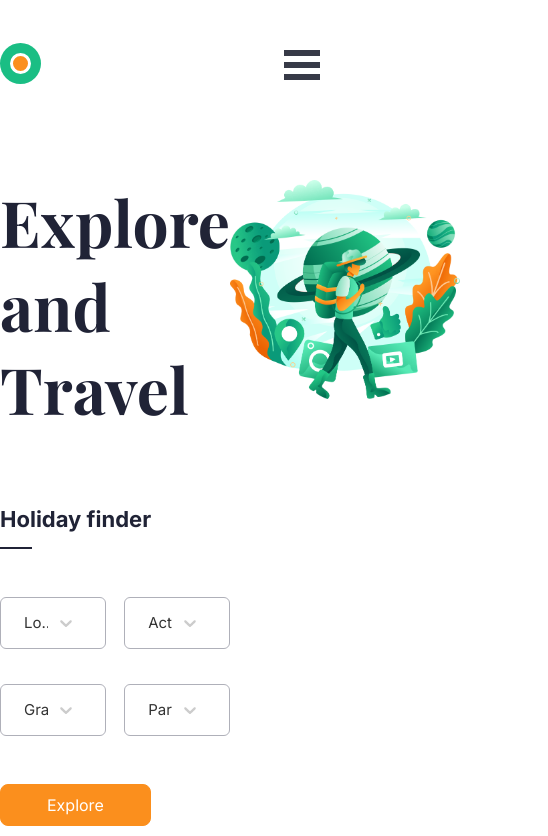
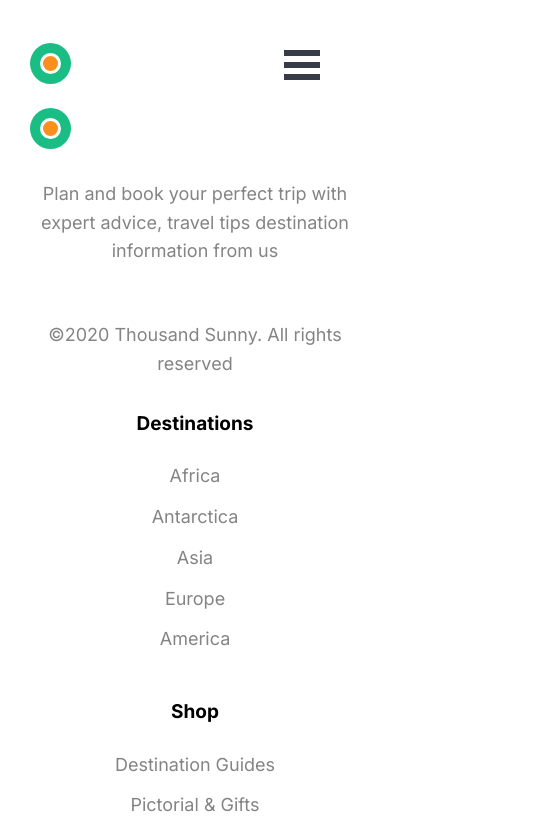
Before and after one commit to olehlavryk/tour-and-travel, a React (Create React App) app: page / in a window 390 px wide. Shown: the top 836 px of the page, 548 px wide, since content can reach past the window. Built offline with nearby package versions, Linux system fonts and the light colour scheme.

Commit message:
Add mobile optimization for Footer

```diff
--- a/src/components/BurgerMenu/BurgerMenu.js
+++ b/src/components/BurgerMenu/BurgerMenu.js
@@ -1,9 +1,6 @@
-import styled from 'styled-components';
 import { slide as Menu } from "react-burger-menu";
 import { mainMenuList } from 'src/config/config';
 import "./BurgerMenu.css";
-
-const StyledBurgerMenu = styled.div``;
 
 const BurgerMenu = () => {
     return (
--- a/src/components/Button/Button.js
+++ b/src/components/Button/Button.js
@@ -3,7 +3,7 @@ import styled from 'styled-components';
 const OutlinedButton = styled.button.attrs(props => ({ outlined: true }))`
     border:none;
     background-color: transparent;
-    font-family: ${props => props.theme.fonts.tertiary || 'sans- serif'};
+    font-family: ${props => props.theme.fonts.tertiary || 'sans-serif'};
     border: 1px solid ${props => props.theme.colors.accent || '#000'};
     color: ${props => props.theme.colors.accent || '#000'};
     border-radius: 8px;
--- a/src/components/Container/Container.js
+++ b/src/components/Container/Container.js
@@ -1,4 +1,5 @@
 import styled from 'styled-components';
+import { device } from 'src/config/devices';
 
 const Container = (props) => {
     return (
@@ -9,20 +10,23 @@ const Container = (props) => {
 export default Container;
 
 const StyledContainer = styled.div`
-    padding-right: 50px;
-    padding-left: 50px;
+    width: calc(100% - 60px);
+    padding-right: 30px;
+    padding-left: 30px;
     margin-right: auto;
     margin-left: auto;
 
-    @media (min-width: 768px) {
-        width: 750px;
+    @media ${device.tablet} {
+        width: 738px;
     }
 
-    @media (min-width: 992px) {
+    @media ${device.tabletL} {
         width: 960px;
     }
 
-    @media (min-width: 1200px) {
+    @media ${device.laptopM} {
         width: 1120px;
+        padding-right: 50px;
+        padding-left: 50px;
     }
 `;
--- a/src/components/Footer/Footer.js
+++ b/src/components/Footer/Footer.js
@@ -5,95 +5,7 @@ import Row from 'src/components/Row/Row';
 import Container from 'src/components/Container/Container';
 import { footerSocialList, footerListLeft, footerListMiddle, footerListRight } from 'src/config/config';
 import Logo from 'src/components/Logo/Logo';
-
-const Footer = () => {
-    return (
-        <StyledFooter>
-            <Container>
-                <Row>
-                    <StyledFooterTop>
-                        <Flex justify="space-between">
-                            <StyledFooterTopLeft>
-                                <Logo />
-                                <p>
-                                    Plan and book your perfect trip with
-                                    expert advice, travel tips destination
-                                    information from us
-                                </p>
-                                <p>
-                                    &copy;2020 Thousand Sunny. All rights reserved
-                                </p>
-                            </StyledFooterTopLeft>
-
-                            <StyledFooterTopRight>
-                                <Flex justify="space-between">
-                                    <div>
-                                        <ListTitle>
-                                            Destinations
-                                        </ListTitle>
-                                        <FooterList>
-                                            {footerListLeft.map(item => (
-                                                <li key={item.id}>
-                                                    <a href={item.url}>
-                                                        {item.name}
-                                                    </a>
-                                                </li>
-                                            ))}
-                                        </FooterList>
-                                    </div>
-                                    <div>
-                                        <ListTitle>
-                                            Shop
-                                        </ListTitle>
-                                        <FooterList>
-                                            {footerListMiddle.map(item => (
-                                                <li key={item.id}>
-                                                    <a href={item.url}>
-                                                        {item.name}
-                                                    </a>
-                                                </li>
-                                            ))}
-                                        </FooterList>
-                                    </div>
-                                    <div>
-                                        <ListTitle>
-                                            Interests
-                                        </ListTitle>
-                                        <FooterList>
-                                            {footerListRight.map(item => (
-                                                <li key={item.id}>
-                                                    <a href={item.url}>
-                                                        {item.name}
-                                                    </a>
-                                                </li>
-                                            ))}
-                                        </FooterList>
-                                    </div>
-                                </Flex>
-                            </StyledFooterTopRight>
-                        </Flex>
-                    </StyledFooterTop>
-
-                    <StyledFooterBottom>
-                        <Flex justify="center">
-                            <StyledSocialList>
-                                {footerSocialList.map(item => (
-                                    <li key={item.id}>
-                                        <a href={item.url}>
-                                            <Icon name={item.name} />
-                                        </a>
-                                    </li>
-                                ))}
-                            </StyledSocialList>
-                        </Flex>
-                    </StyledFooterBottom>
-                </Row>
-            </Container>
-        </StyledFooter>
-    );
-}
-
-export default Footer;
+import { device } from 'src/config/devices';
 
 const StyledFooter = styled.footer`
 
@@ -101,28 +13,57 @@ const StyledFooter = styled.footer`
 
 const StyledSocialList = styled.ul`
 
+    @media ${device.mobileS} {
+        text-align: center;
+    }
+
     li {
         display: inline-block;
         margin: 0 17px;
+
+        @media ${device.mobileS} {
+            margin-bottom: 15px;
+        }
     }
 `;
 
 const StyledFooterTop = styled.div`
-    margin-bottom: 80px;
+    margin-bottom: 40px;
+    display: flex;
+    justify-content: space-between;
+    flex-wrap: wrap;
+
+    @media ${device.tabletL} {
+        margin-bottom: 80px;
+
+    }
 `;
 
 const StyledFooterTopLeft = styled.div`
-    max-width: 28%;
     width: 100%;
 
+    @media ${device.mobileS} {
+        max-width: 100%;
+    }
+
+    @media ${device.tablet} {
+        max-width: 28%;
+    }
+
     p {
-        font-family: ${props => props.theme.fonts.tertiary || 'sans- serif'};
+        font-family: ${props => props.theme.fonts.tertiary || 'sans-serif'};
         font-weight: 300;
         font-size: 18px;
         line-height: 1.6;
         color: #848484;
 
+        @media ${device.mobileS} {
+            text-align:center;
+        }
 
+        @media ${device.tablet} {
+            text-align: left;
+        }
     }
 
     & p:nth-of-type(1) {
@@ -132,28 +73,69 @@ const StyledFooterTopLeft = styled.div`
 `;
 
 const StyledFooterTopRight = styled.div`
-    max-width: 60%;
+
     width: 100%;
-    padding-top: 15px
+    padding-top: 15px;
+    display: flex;
+    justify-content: space-between;
+    flex-wrap: wrap;
+
+    @media ${device.mobileS} {
+        max-width: 100%;
+        justify-content: center;
+    }
+
+    @media ${device.tablet} {
+        max-width: 60%;
+        justify-content: space-between;
+        padding-top: 0;
+    }
 `;
 
-
 const ListTitle = styled.h6`
-    font-family: ${props => props.theme.fonts.tertiary || 'sans- serif'};
+    font-family: ${props => props.theme.fonts.tertiary || 'sans-serif'};
     font-size: 19px;
     line-height: 1.3;
     font-weight: 700;
     color: ${props => props.theme.colors.primary};
-    margin-bottom: 30px
+    margin-bottom: 30px;
+
+    @media ${device.mobileS} {
+        width: 100%;
+        text-align: center;
+    }
+
+    @media ${device.tablet} {
+        width: 100%;
+        text-align: left;
+    }
+
+
 `;
 
 const FooterList = styled.ul`
 
+    @media ${device.mobileS} {
+        margin-bottom: 50px;
+    }
+
+    @media ${device.tabletL} {
+        margin-bottom: 0;
+    }
+
     li {
+
+        @media ${device.mobileS} {
+            text-align: center;
+        }
+
+        @media ${device.tablet} {
+            text-align: left;
+        }
 
         a {
             display: inline-block;
-            font-family: ${props => props.theme.fonts.tertiary || 'sans- serif'};
+            font-family: ${props => props.theme.fonts.tertiary || 'sans-serif'};
             font-size: 18px;
             font-weight: 300;
             color: #848484;
@@ -176,4 +158,105 @@ const StyledFooterBottom = styled.div`
     padding-top: 32px;
     padding-bottom: 32px;
     border-top: 1px solid #C4C4C4;
+    display: flex;
+    justify-content: center;
 `;
+
+const StyledBox = styled.div`
+
+
+    @media ${device.mobileS} {
+        width: 100%;
+    }
+
+    @media ${device.tablet} {
+        width: 50%;
+    }
+
+    @media ${device.tabletL} {
+        width: auto;
+    }
+`;
+
+const Footer = () => {
+    return (
+        <StyledFooter>
+            <Container>
+                <Row>
+                    <StyledFooterTop>
+                        <StyledFooterTopLeft>
+                            <Logo />
+                            <p>
+                                Plan and book your perfect trip with
+                                expert advice, travel tips destination
+                                information from us
+                                </p>
+                            <p>
+                                &copy;2020 Thousand Sunny. All rights reserved
+                            </p>
+                        </StyledFooterTopLeft>
+
+                        <StyledFooterTopRight>
+                            <StyledBox>
+                                <ListTitle>
+                                    Destinations
+                                    </ListTitle>
+                                <FooterList>
+                                    {footerListLeft.map(item => (
+                                        <li key={item.id}>
+                                            <a href={item.url}>
+                                                {item.name}
+                                            </a>
+                                        </li>
+                                    ))}
+                                </FooterList>
+                            </StyledBox>
+                            <StyledBox>
+                                <ListTitle>
+                                    Shop
+                                    </ListTitle>
+                                <FooterList>
+                                    {footerListMiddle.map(item => (
+                                        <li key={item.id}>
+                                            <a href={item.url}>
+                                                {item.name}
+                                            </a>
+                                        </li>
+                                    ))}
+                                </FooterList>
+                            </StyledBox>
+                            <StyledBox>
+                                <ListTitle>
+                                    Interests
+                                        </ListTitle>
+                                <FooterList>
+                                    {footerListRight.map(item => (
+                                        <li key={item.id}>
+                                            <a href={item.url}>
+                                                {item.name}
+                                            </a>
+                                        </li>
+                                    ))}
+                                </FooterList>
+                            </StyledBox>
+                        </StyledFooterTopRight>
+                    </StyledFooterTop>
+
+                    <StyledFooterBottom>
+                        <StyledSocialList>
+                            {footerSocialList.map(item => (
+                                <li key={item.id}>
+                                    <a href={item.url}>
+                                        <Icon name={item.name} />
+                                    </a>
+                                </li>
+                            ))}
+                        </StyledSocialList>
+                    </StyledFooterBottom>
+                </Row>
+            </Container>
+        </StyledFooter>
+    );
+}
+
+export default Footer;
--- a/src/components/Main/Main.js
+++ b/src/components/Main/Main.js
@@ -8,11 +8,11 @@ import Stories from 'src/components/Sections/Stories/Stories';
 const Main = () => {
     return (
         <StyledMain>
-            <TraveFinder />
+            {/* <TraveFinder />
             <TravelStory />
             <Destinations />
             <Testimonials />
-            <Stories />
+            <Stories /> */}
         </StyledMain>
     );
 }
--- a/src/components/Navigation/Navigation.js
+++ b/src/components/Navigation/Navigation.js
@@ -1,18 +1,6 @@
 import styled from 'styled-components';
 import Button from 'src/components/Button/Button';
 import Menu from 'src/components/Menu/Menu';
-
-const Navigation = () => {
-    return (
-        <StyledNavigation>
-            <Menu />
-            <Button>Login</Button>
-            <Button primary>Register</Button>
-        </StyledNavigation>
-    );
-}
-
-export default Navigation;
 
 const StyledNavigation = styled.nav`
     display: flex;
@@ -29,3 +17,15 @@ const StyledNavigation = styled.nav`
     }
 
 `;
+
+const Navigation = () => {
+    return (
+        <StyledNavigation>
+            <Menu />
+            <Button>Login</Button>
+            <Button primary>Register</Button>
+        </StyledNavigation>
+    );
+}
+
+export default Navigation;
--- a/src/components/Paragraph/Paragraph.js
+++ b/src/components/Paragraph/Paragraph.js
@@ -9,7 +9,7 @@ const Paragraph = (props) => {
 export default Paragraph;
 
 const StyledParagraph = styled.p`
-    font-family:  ${props => props.theme.fonts.secondary || 'sans- serif'};
+    font-family:  ${props => props.theme.fonts.secondary || 'sans-serif'};
     font-style: normal;
     font-weight: 300;
     font-size: 17px;
--- a/src/components/Row/Row.js
+++ b/src/components/Row/Row.js
@@ -1,4 +1,5 @@
 import styled from 'styled-components';
+import { device } from 'src/config/devices';
 
 const Row = (props) => {
     return (
@@ -9,6 +10,11 @@ const Row = (props) => {
 export default Row;
 
 const StyledRow = styled.div`
-    margin-left: -50px;
-    margin-right: -50px;
+    /* margin-left: -30px;
+    margin-right: -30px; */
+
+    @media ${device.laptopM} {
+        margin-left: -50px;
+        margin-right: -50px;
+    }
 `;
--- /dev/null
+++ b/src/config/devices/index.js
@@ -0,0 +1,24 @@
+const size = {
+    mobileS: '320px',
+    mobileM: '375px',
+    mobileL: '425px',
+    tablet: '768px',
+    tabletL: '992px',
+    laptopS: '1024px',
+    laptopM: '1200px',
+    laptopL: '1440px',
+    desktop: '2560px'
+}
+
+export const device = {
+    mobileS: `(min-width: ${size.mobileS})`,
+    mobileM: `(min-width: ${size.mobileM})`,
+    mobileL: `(min-width: ${size.mobileL})`,
+    tablet: `(min-width: ${size.tablet})`,
+    tabletL: `(min-width: ${size.tabletL})`,
+    laptopS: `(min-width: ${size.laptopS})`,
+    laptopM: `(min-width: ${size.laptopM})`,
+    laptopL: `(min-width: ${size.laptopL})`,
+    desktop: `(min-width: ${size.desktop})`,
+    desktopL: `(min-width: ${size.desktop})`
+};
```
